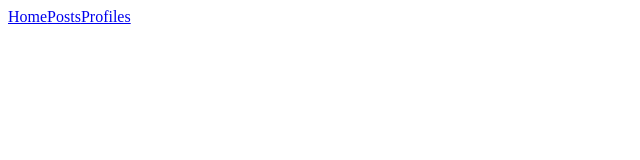
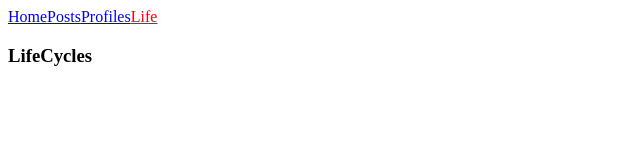
Before and after one commit to asteriasandippal/the-complete-react-fullstack-course, a React (Create React App) app in the folder reactlifecycles/: page /life in a window 1280 px wide. Shown: the top 160 px of the page, without its empty margins (0-640 px from the left). Built offline with nearby package versions, Linux system fonts and the light colour scheme; the HTML template or start-up script is replaced by a standard one.

Commit message:
Adds React lifeScycles

```diff
--- a/reactlifecycles/src/App.js
+++ b/reactlifecycles/src/App.js
@@ -14,6 +14,7 @@ import Home from './containers/Home';
 import Posts from './containers/Posts';
 import PostsDetails from './containers/PostDetails';
 import Profiles from './containers/Profiles';
+import LifeCycles from './containers/LifeCycles';
 
 class App extends Component {
   render() {
@@ -37,6 +38,11 @@ class App extends Component {
               activeStyle={{color: 'red'}}
               activeClassName="selected"
             >Profiles</NavLink>
+            <NavLink
+              to="/life"
+              activeStyle={{color: 'red'}}
+              activeClassName="selected"
+            >Life</NavLink>
           </header>
           <Switch>
             <Redirect from="/profiles" to="/"/>
@@ -44,6 +50,7 @@ class App extends Component {
             <Route exact path='/posts' component={Posts} />
             <Route path='/posts/:id' component={PostsDetails} />
             <Route path='/profiles' component={Profiles} />
+            <Route path='/life' component={LifeCycles} />
           </Switch>
         </div>
       </BrowserRouter>
--- /dev/null
+++ b/reactlifecycles/src/containers/LifeCycles.jsx
@@ -0,0 +1,27 @@
+import React, { Component } from 'react';
+
+class Lifecycles extends Component {
+
+    state = {
+        title: 'LifeCycles'
+    }
+    // Before Render
+    componentWillMount() {
+        console.log('Before Render');
+    }
+    //  Render
+    render() {
+        return (
+        <div className="Lifecycles">
+            <h3>{this.state.title}</h3>
+        </div>
+        );
+    }
+
+    // After Render
+    componentDidMount() {
+        console.log('After Render');
+    }
+}
+
+export default Lifecycles;
```
Also changed, not shown: reactlifecycles/src/containers/Home.jsx (line endings or trailing spaces), reactlifecycles/src/containers/Profiles.jsx (line endings or trailing spaces).
